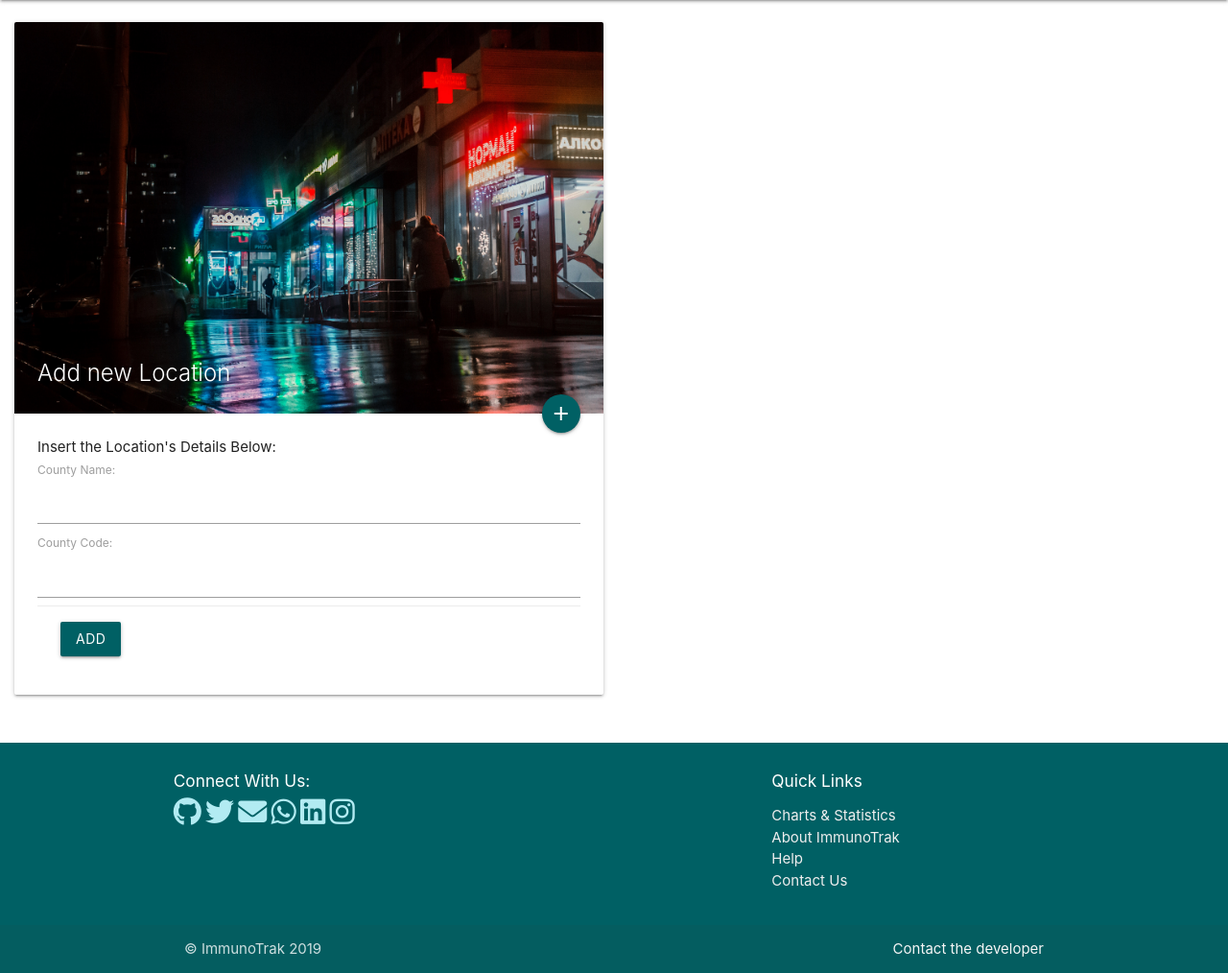
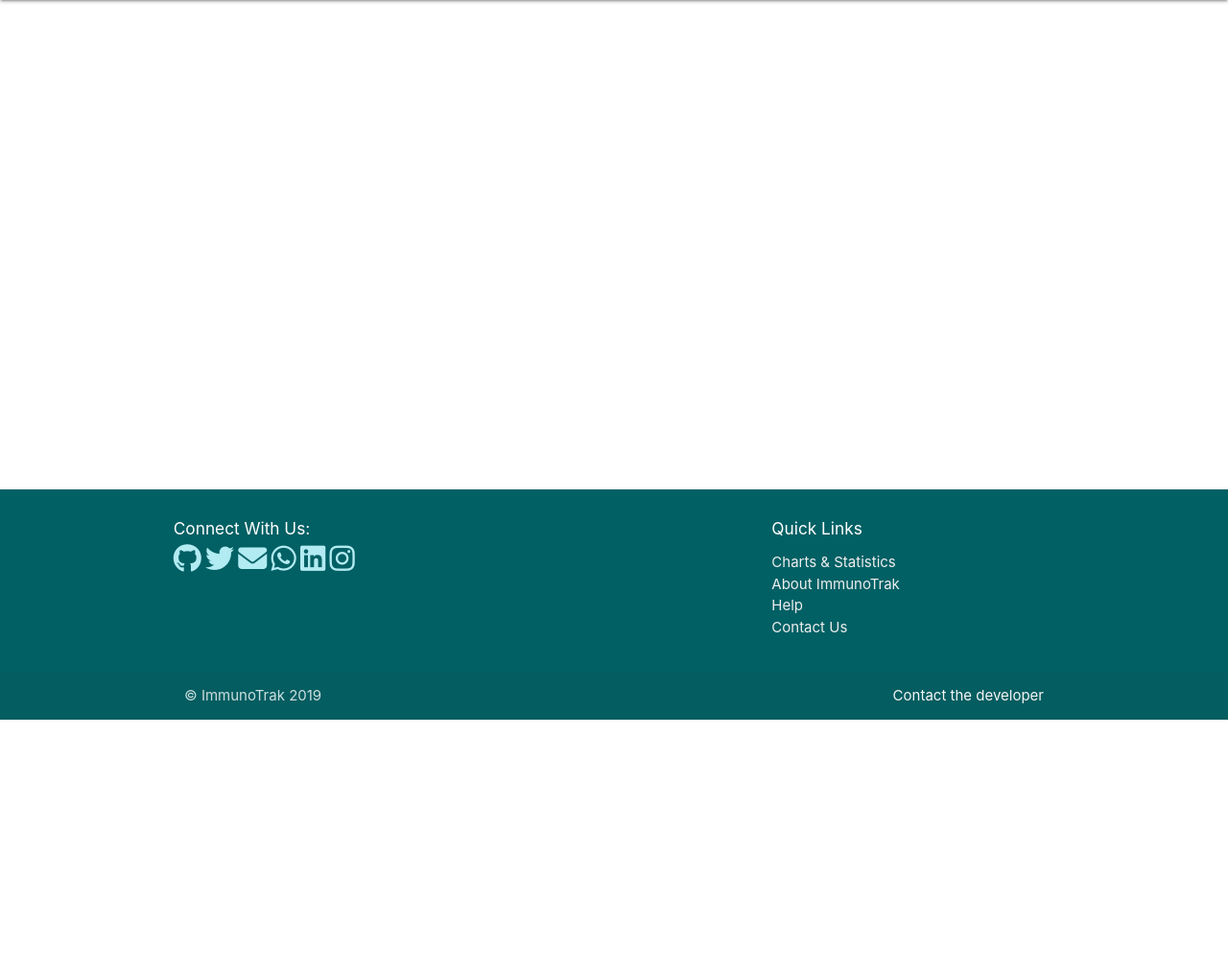
Before and after one commit to ogaroh/immunotrak, a Django app: page /locations/ in a window 1280 px wide. Shown: the part 64-1078 px from the top of the page at 96% size. After the commit the page ends 814 px from the top, so only its background shows below. Run offline with Django 3.2, Linux system fonts and the light colour scheme; some libraries are stand-ins or nearby versions.

Commit message:
locations

```diff
--- a/templates/location_posted.html
+++ /dev/null
@@ -1,4 +0,0 @@
-<form action="/locations/" method="post">
-    {% csrf_token %} {{ form }}
-    <input type="submit" value="Submit">
-</form>
--- a/templates/locations.html
+++ b/templates/locations.html
@@ -1,30 +1 @@
-{%extends 'base.html'%} {%load static%} {% block content %}
-<div class="row">
-    <div class="col s12 m6">
-        <div class="card">
-            <div class="card-image">
-                <img src="{% static '/images/hospital.jpg'%}">
-                <span class="card-title">Add new Location</span>
-                <a class="btn-floating halfway-fab waves-effect waves-light"><i class="material-icons">add</i></a>
-            </div>
-            <div class="card-content">
-                <!-- <p>I am a very simple card. I am good at containing small bits of information. I am convenient because I require little markup to use effectively.</p> -->
-                <p>Insert the Location's Details Below:</p>
-                <form action="/locations/" method="POST">
-                    {% csrf_token %}
-                    <label for="county">County Name: </label>
-                    <input id="county" type="text" name="county" value="{{ county }}">
-
-                    <label for="code">County Code: </label>
-                    <input id="county" type="number" name="code" value="{{ code }}">
-
-                    <div class="card-action">
-                        <input class="button btn center" type="submit" value="Add" />
-                        <input type="hidden" name="next" value="{{ next }}" />
-                    </div>
-                </form>
-            </div>
-        </div>
-    </div>
-</div>
-{%endblock%}
+{%extends 'base.html'%} {%load static%} {% block content %} {%endblock%}
```
Also changed, not shown: templates/help.html (+41 -5 lines), templates/home.html (+18 -2 lines).
